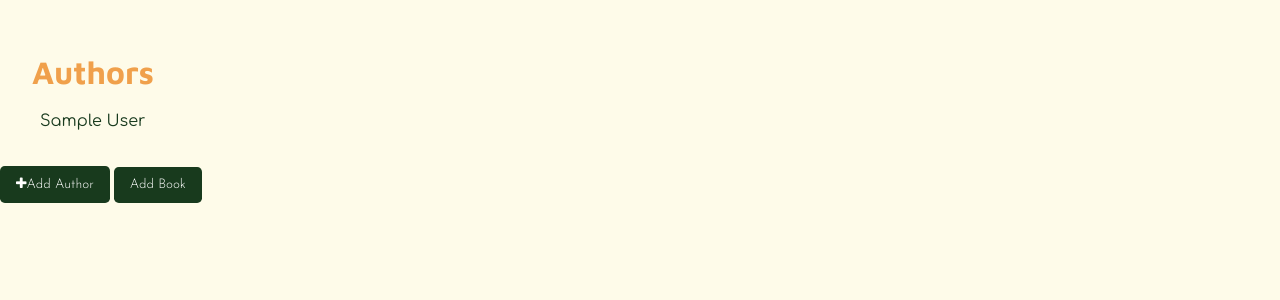
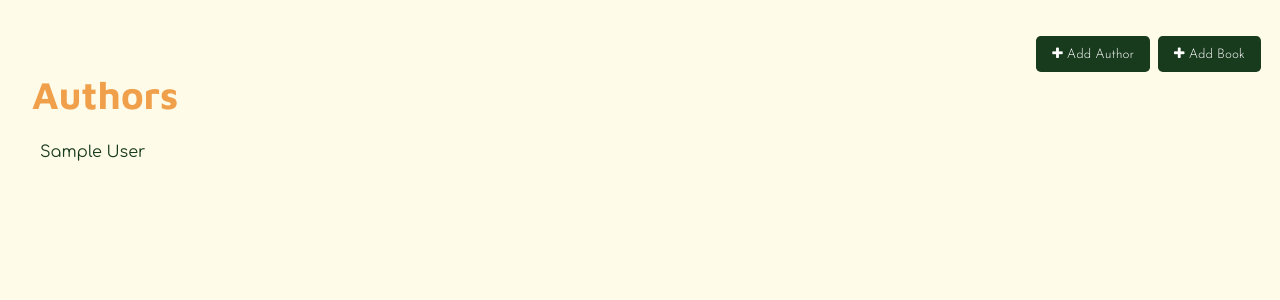
Before and after one commit to ShazSeatter/Book_Bucket_List, a Flask app: page /authors in a window 1280 px wide. Shown: the part 82-382 px from the top of the page. Run offline with Flask 2, Linux system fonts and the light colour scheme; a database or web service that is not in the repository returns one stand-in record (values such as "Sample title"); some libraries are stand-ins or nearby versions.

Commit message:
styling button changes, font change for buttons

```diff
--- a/static/style.css
+++ b/static/style.css
@@ -33,6 +33,7 @@ body {
     color: #f0a04b;
     display: flex;
     justify-content: center;
+    font-size: 1.5em;
 }
 
 header > h1 {
@@ -107,6 +108,7 @@ header > h1 {
     text-align: center;
     color: #f0a04b;
     font-family: 'Maven Pro', sans-serif;
+    font-size: 1.2em;
 
 }
 
@@ -220,11 +222,18 @@ header > h1 {
 
 /* AUTHORS INDEX PAGE */
 
+.btn-container-author-page {
+    display: flex;
+    justify-content: flex-end;
+    gap: 0.5rem;
+}
 .author-page-heading {
-    margin-top: 3.3rem;
+    margin-top: 0;
     margin-left: 2rem;
     font-family: 'Maven Pro', sans-serif;
     color:#f0a04b;
+    font-size: 2.4em;
+
 }
 .author-index-page-links {
      list-style: none;
@@ -235,3 +244,7 @@ header > h1 {
    color:#183a1d;
    font-family: 'Comfortaa', cursive;
 }
+
+.btn-add-book-author-page {
+    margin-right: 1.2rem;
+}
--- a/templates/authors/index.html
+++ b/templates/authors/index.html
@@ -1,6 +1,10 @@
 {% extends 'base.html' %}
 
 {% block content %}
+<div class="btn-container-author-page">
+    <button class="btn-main"><a href="/authors/new"><i class="fa fa-plus" aria-hidden="true"></i> Add Author</a></button>
+    <button class="btn-main btn-add-book-author-page"><a href="/books/new"><i class="fa fa-plus" aria-hidden="true"></i> Add Book</a></button>
+</div>
 <h1 class="author-page-heading">Authors</h1>
 {% for author in all_authors %}
 <ul class="author-index-page-links">
@@ -9,6 +13,5 @@
     </li>
 </ul>
 {% endfor %}
-<button class="btn-main"><a href="/authors/new"><i class="fa fa-plus" aria-hidden="true"></i></i>Add Author</a></button>
-<button class="btn-main"><a href="/books/new">Add Book</a></button>
+
 {% endblock %}
```
